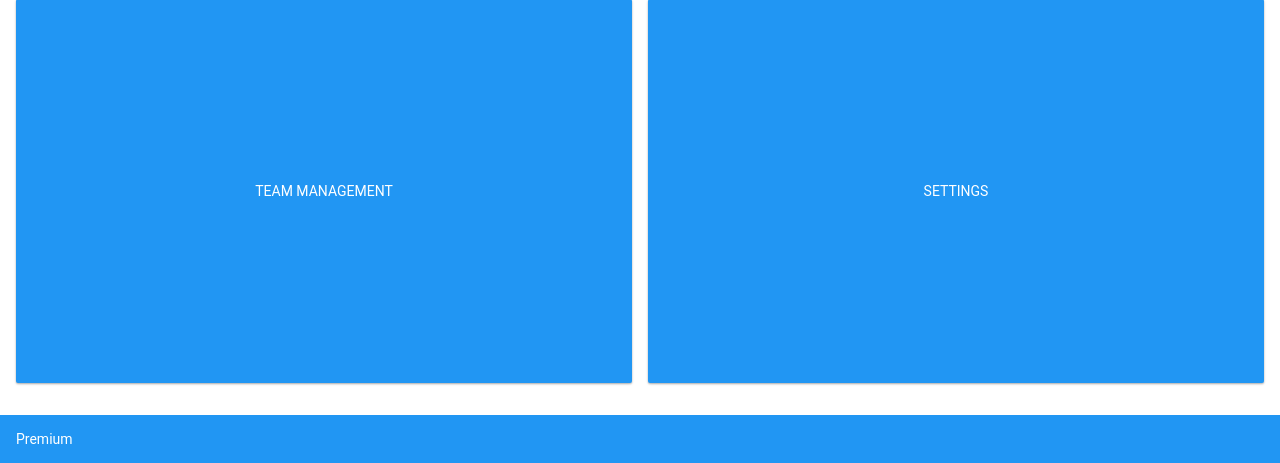
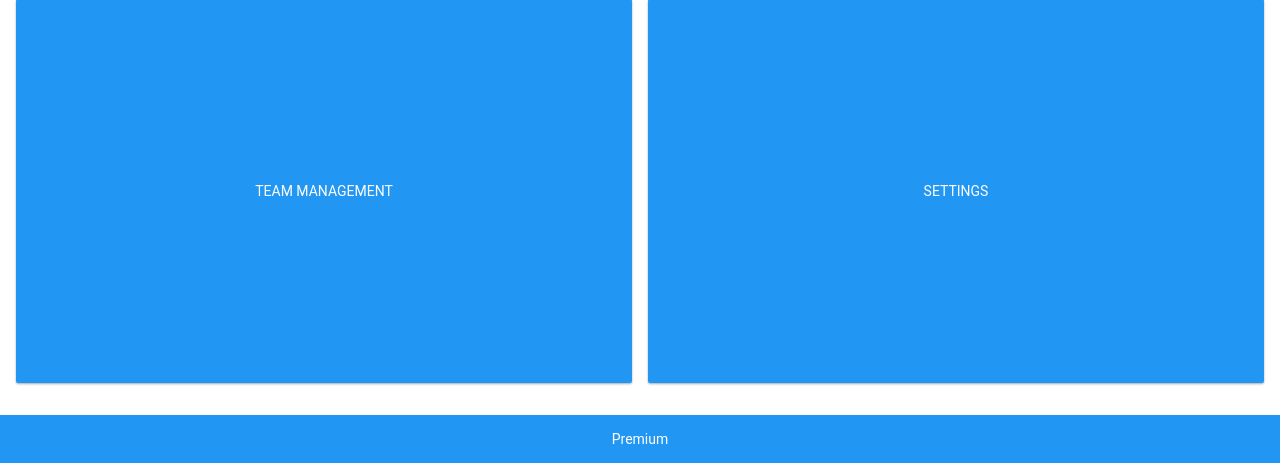
Before and after one commit to kamur/framework7_test, a PHP site: page / in a window 1280 px wide. Shown: the part 897-1360 px from the top of the page. Run offline with PHP 8.4, Linux system fonts and the light colour scheme.

```diff
--- a/css/my-app.css
+++ b/css/my-app.css
@@ -7,6 +7,12 @@
   bottom: 0;
 }
 .page-content .toolbar:after { display: none; }
+
+.page-content .toolbar a.premium {
+  display: block;
+  width: 100%;
+  text-align: center;
+}
 
 .content-square-buttons .row { margin-bottom: 16px; }
 .content-square-buttons .row:last-child { margin-bottom: 0; }
--- a/index.html
+++ b/index.html
@@ -85,7 +85,7 @@
 
             <div class="toolbar">
               <div class="toolbar-inner">
-                <a href="#" class="link">Premium</a>
+                <a href="#" class="link premium">Premium</a>
               </div>
             </div>
 
--- a/pages/management.html
+++ b/pages/management.html
@@ -43,7 +43,7 @@
 
     <div class="toolbar">
       <div class="toolbar-inner">
-        <a href="#" class="link">Premium</a>
+        <a href="#" class="link premium">Premium</a>
       </div>
     </div>
 
--- a/pages/match.html
+++ b/pages/match.html
@@ -48,7 +48,7 @@
 
     <div class="toolbar">
       <div class="toolbar-inner">
-        <a href="#" class="link">Premium</a>
+        <a href="#" class="link premium">Premium</a>
       </div>
     </div>
   </div>
--- a/pages/settings.html
+++ b/pages/settings.html
@@ -34,7 +34,7 @@
 
     <div class="toolbar">
       <div class="toolbar-inner">
-        <a href="#" class="link">Premium</a>
+        <a href="#" class="link premium">Premium</a>
       </div>
     </div>
 
```
